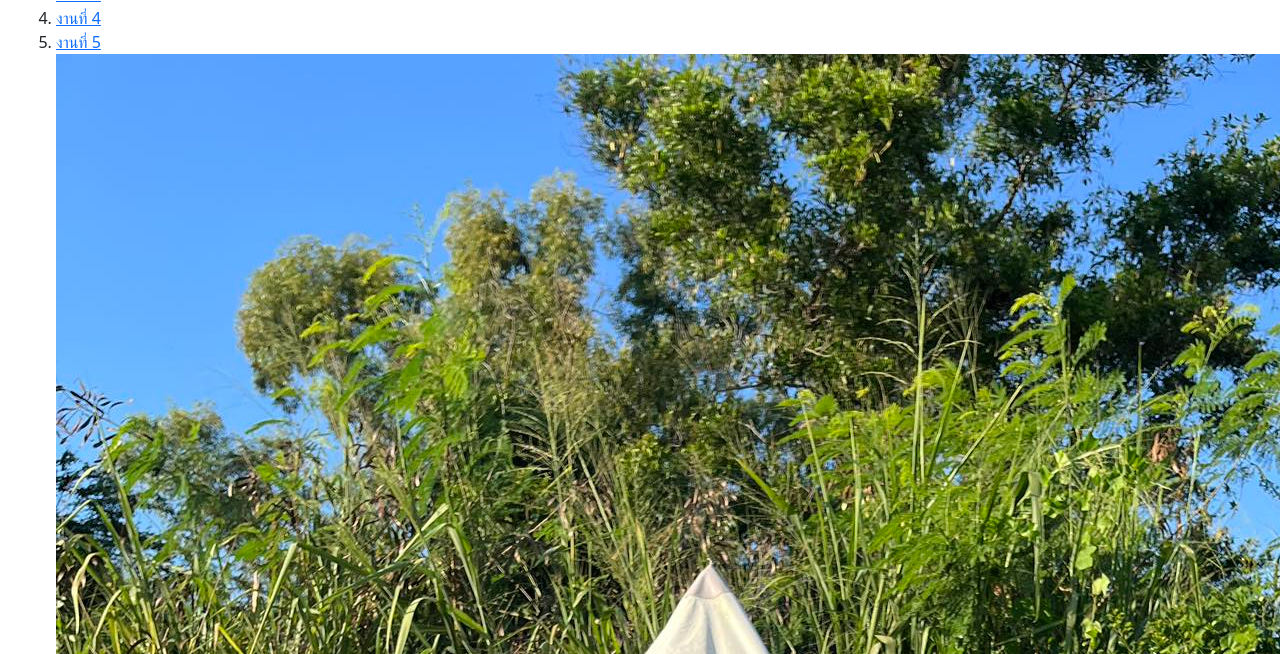
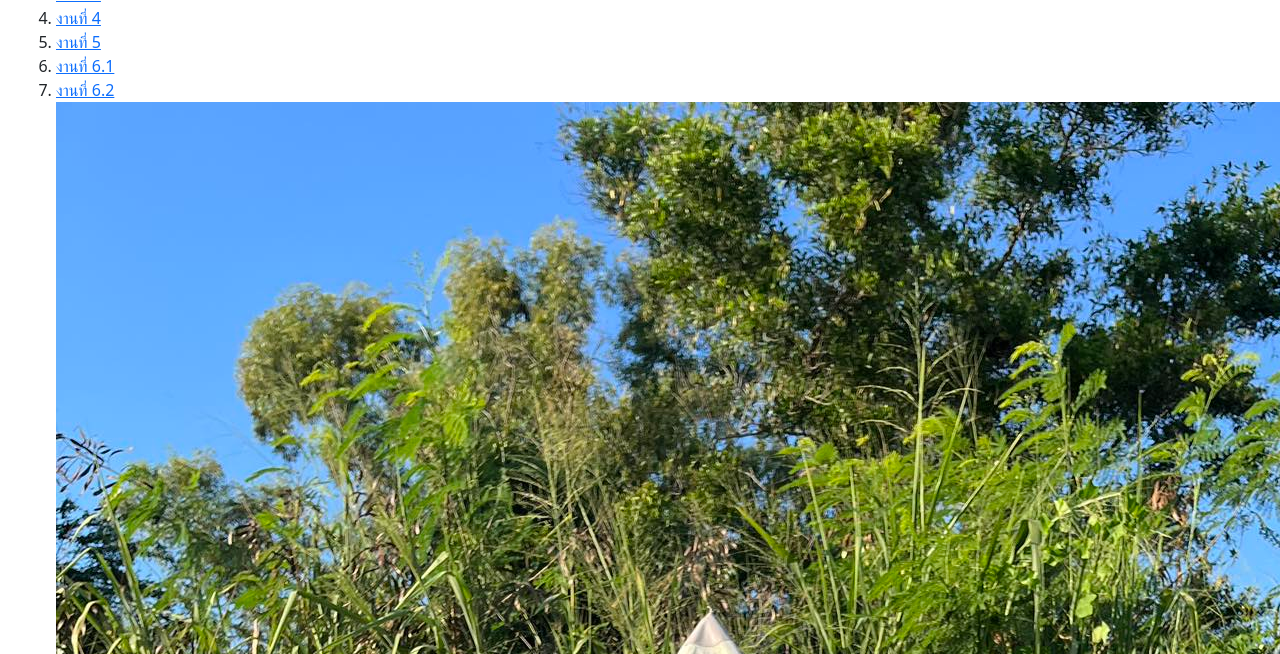
Before and after one commit to thammaphum/web-2566, a plain HTML site: page index.html in a window 1280 px wide. Shown: the part 146-800 px from the top of the page. Drawn offline with nearby package versions, Linux system fonts and the light colour scheme.

Commit message:
Update index.html

```diff
--- a/index.html
+++ b/index.html
@@ -21,6 +21,8 @@
     <li><a href="work3.html">งานที่ 3</a></li>
     <li><a href="work4.html">งานที่ 4</a></li>
     <li><a href="work5.html">งานที่ 5</a></li>
+    <li><a href="work6.html">งานที่ 6.1</a></li>
+    <li><a href="work6_vue.html">งานที่ 6.2</a></li>
     <img src = "work2/nns2.jpg" >
   </ol>
   </div>
```
